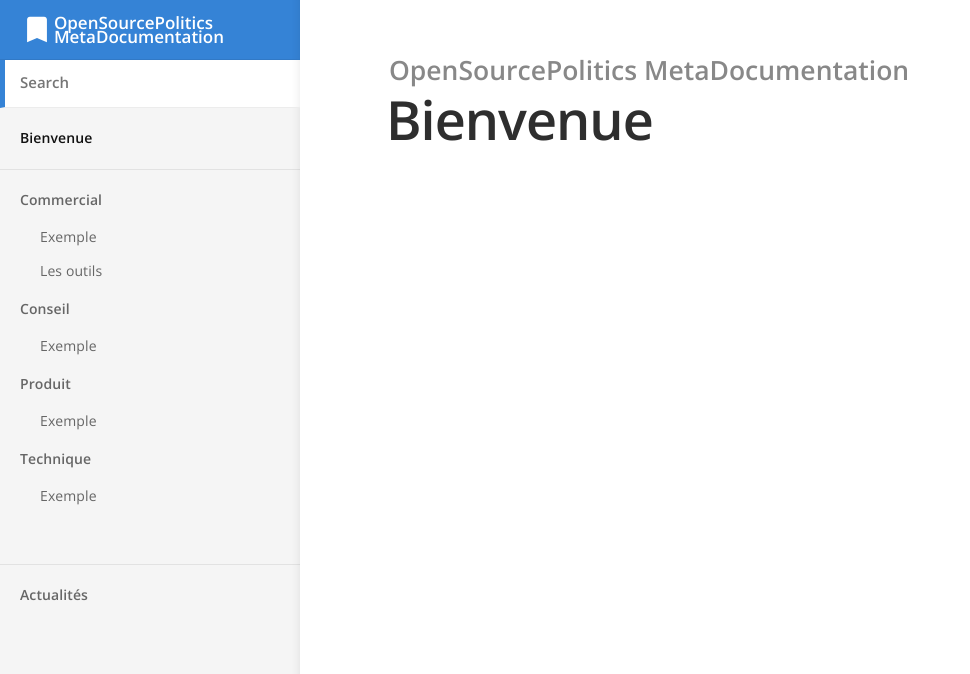
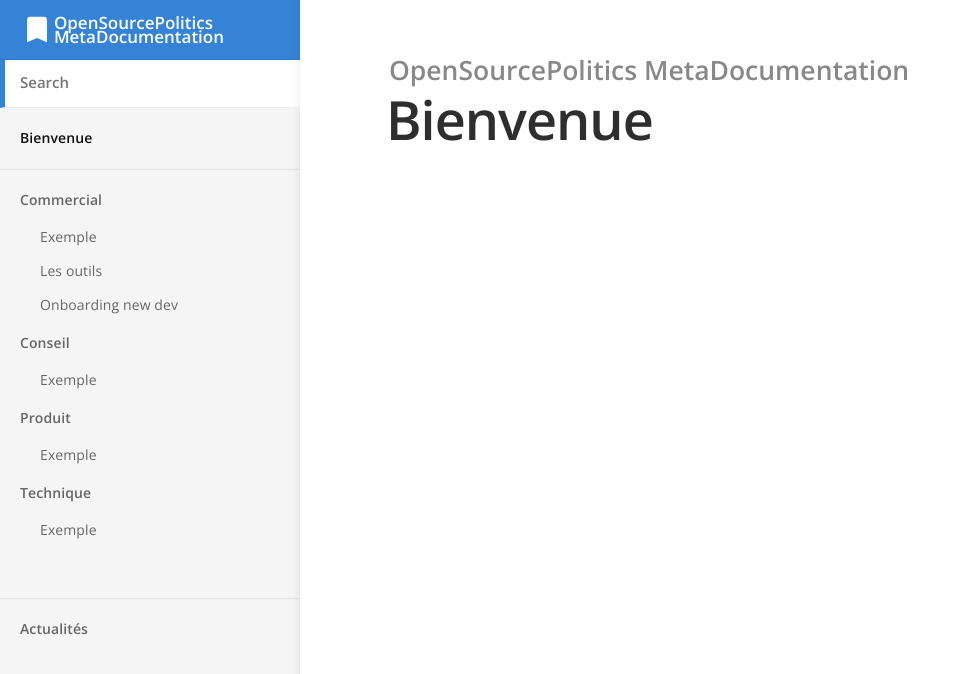
Before and after one commit to OpenSourcePolitics/osp-documentation, a Jekyll site: the page built from index.md, in a window 1280 px wide. Shown: the top 674 px of the page, without its empty margins (0-970 px from the left). Built offline with Jekyll 4.4.1, drawn with Linux system fonts in a browser that asks for light colours.

Commit message:
Update new_dev_onboarding.md

```diff
--- a/_docs/Technique/new_dev_onboarding.md
+++ b/_docs/Technique/new_dev_onboarding.md
@@ -1,3 +1,9 @@
+---
+title: Onboarding new dev
+category: Commercial
+order: 1
+---
+
 [Decidim] Onboarding new dev
 ===
 
```
